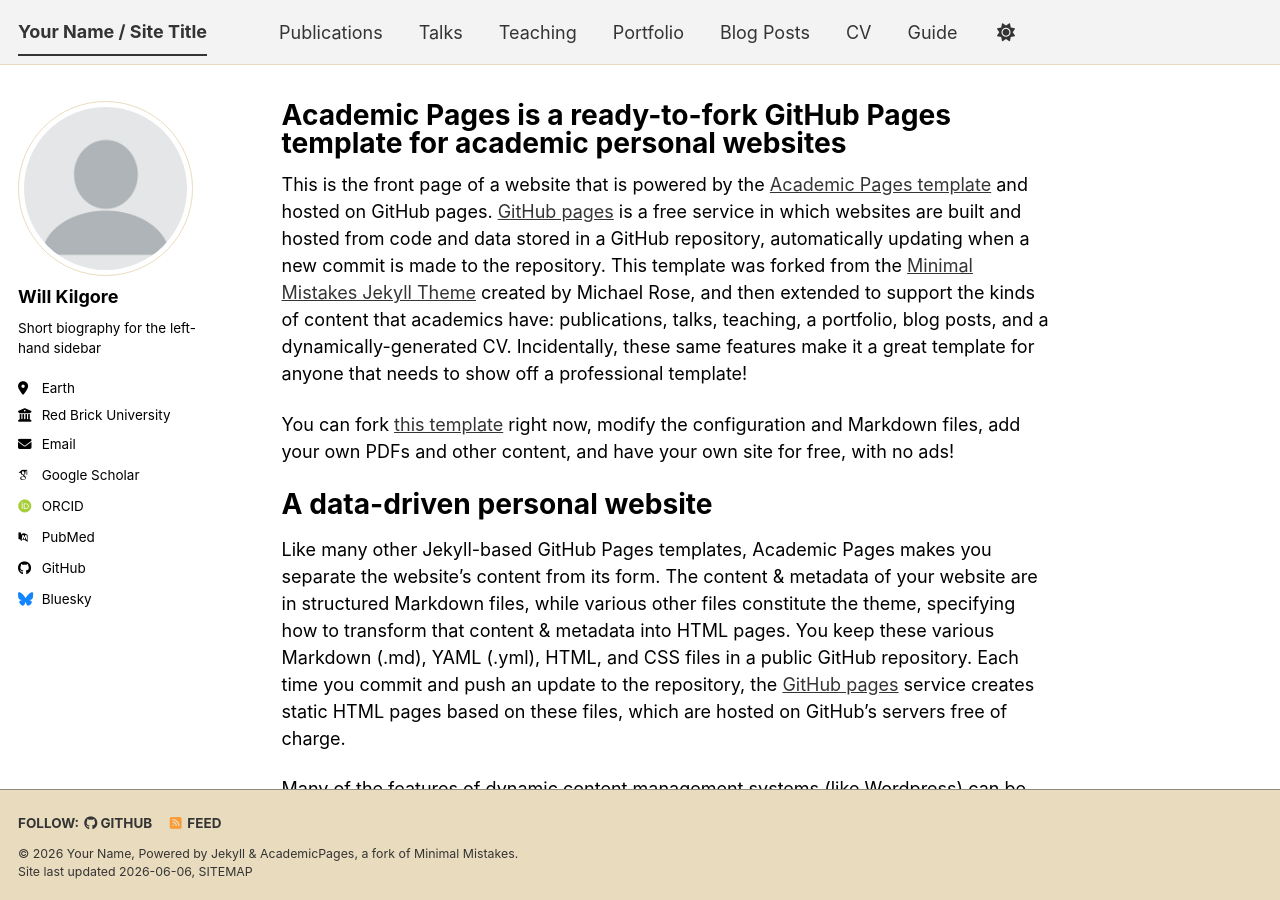
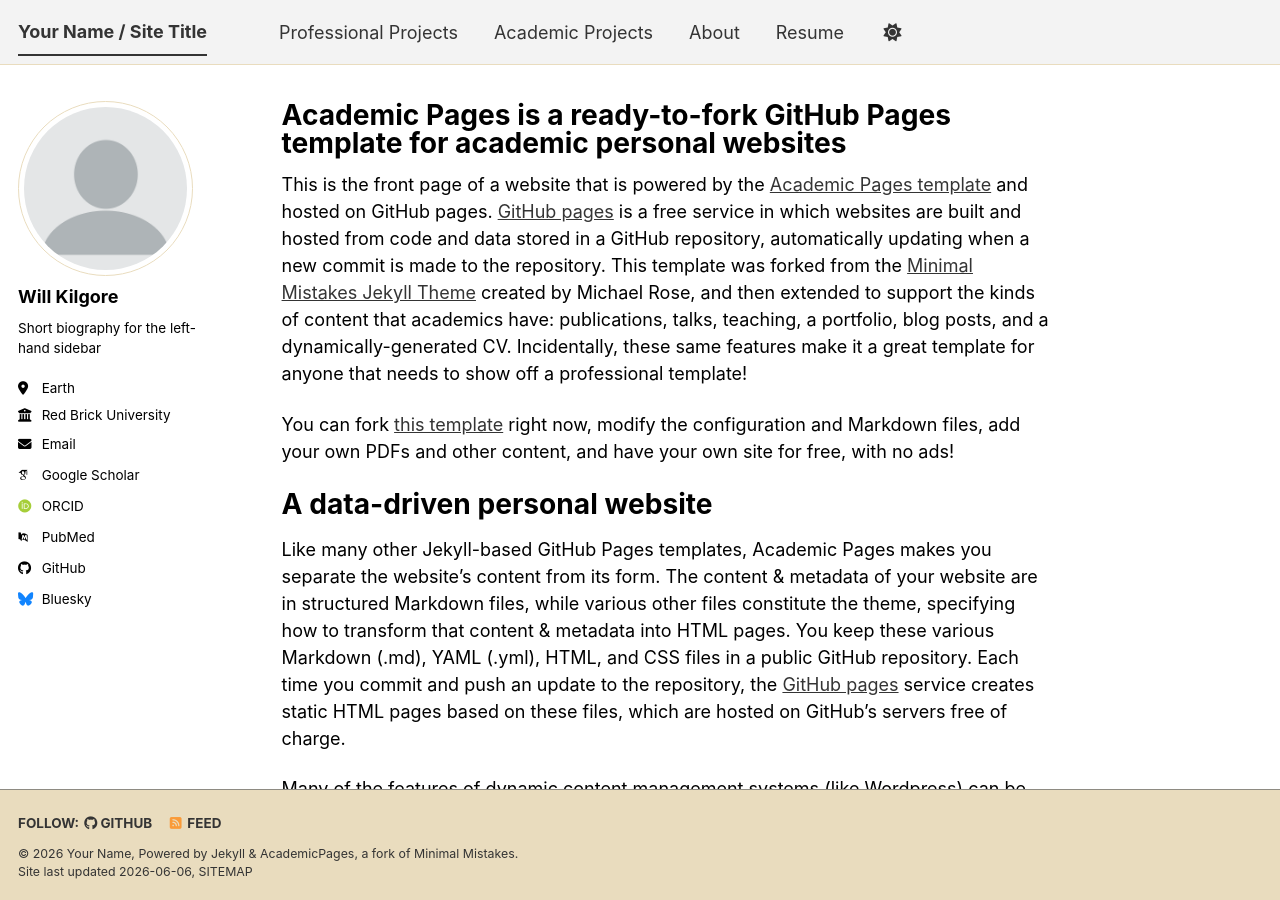
Before and after one commit to willkilgore/willkilgore.github.io, a Jekyll site: the page built from _pages/about.md, in a window 1280 px wide and 900 px high. Built offline with Jekyll 4.4.1, drawn with Linux system fonts in a browser that asks for light colours; some web fonts are replaced; a script bundle is joined from its source files by our own code; library files that are not in the unit come from our copies.

Commit message:
Update navigation.yml

```diff
--- a/_data/navigation.yml
+++ b/_data/navigation.yml
@@ -8,26 +8,11 @@
 #      Markdown formatted page while the second is generated using JSON.
 
 main:
-  - title: "Publications"
-    url: /publications/
-
-  - title: "Talks"
-    url: /talks/
-
-  - title: "Teaching"
-    url: /teaching/
-
-  - title: "Portfolio"
-    url: /portfolio/
-
-  - title: "Blog Posts"
-    url: /year-archive/
-
-  - title: "CV"
-    url: /cv/
-
-  # - title: "CV"
-  #   url: /cv-json/
-
-  - title: "Guide"
-    url: /markdown/
+  - title: "Professional Projects"
+    url: /proprojects/
+  - title: "Academic Projects"
+    url: /acadprojects/
+  - title: "About"
+    url: /about/
+  - title: "Resume"
+    url: /files/resume.pdf
```
